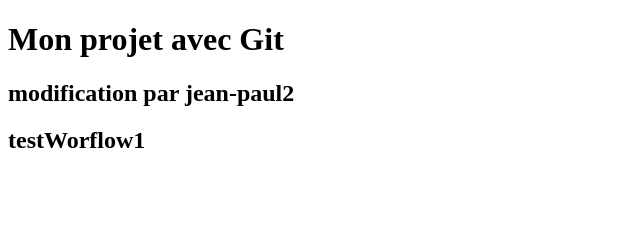
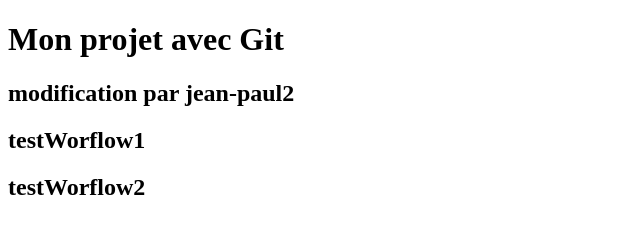
Before and after one commit to JP17futureDeveloppeur/TP1, a plain HTML site: page index.html in a window 1280 px wide. Shown: the whole page, without its empty margins (0-640 px from the left). Drawn offline with Linux system fonts and the light colour scheme.

Commit message:
test workflow 2

```diff
--- a/index.html
+++ b/index.html
@@ -9,5 +9,6 @@
     <h1>Mon projet avec Git</h1>
     <h2>modification par jean-paul2</h2>
     <h2>testWorflow1</h2>
+    <h2>testWorflow2</h2>
   </body>
 </html>
```
